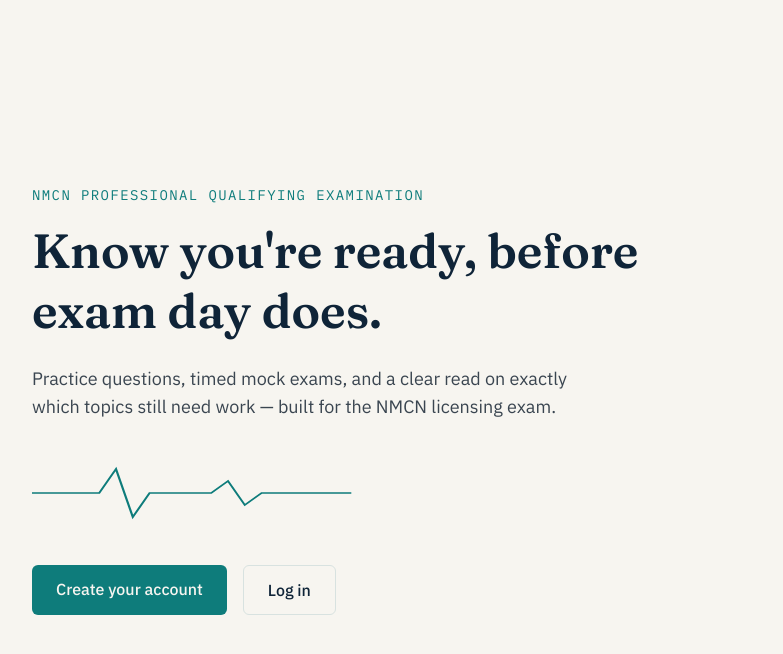
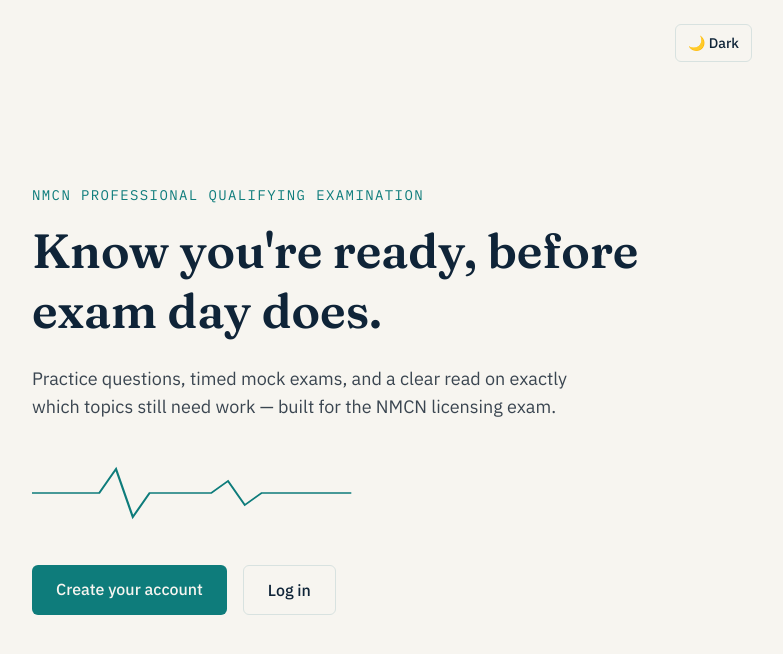
Before and after one commit to uchedavid50-oss/NMCN-platform, a Next.js app in the folder frontend/: page / in a window 1280 px wide. Shown: the top 654 px of the page, without its empty margins (248-1031 px from the left). Built offline with nearby package versions, Linux system fonts and the light colour scheme; no server answers.

Commit message:
Add dark mode (Module 21)

```diff
--- a/frontend/app/analytics/page.tsx
+++ b/frontend/app/analytics/page.tsx
@@ -104,7 +104,7 @@ export default function AnalyticsPage() {
         {studyPlanError && <p className="mt-3 text-sm text-pulse-coral">{studyPlanError}</p>}
 
         {studyPlan && (
-          <div className="mt-4 rounded-md border border-mist bg-white p-5">
+          <div className="mt-4 rounded-md border border-mist bg-card-bg p-5">
             {studyPlan.has_weak_topics && (
               <p className="mb-3 font-mono text-xs uppercase tracking-widest text-vital-teal">
                 Based on: {studyPlan.weak_topic_names.join(", ")}
--- a/frontend/app/dashboard/page.tsx
+++ b/frontend/app/dashboard/page.tsx
@@ -3,6 +3,7 @@
 import Link from "next/link";
 import { useAuth } from "@/lib/auth-context";
 import { useRequireAuth } from "@/lib/use-require-auth";
+import { ThemeToggle } from "@/components/ThemeToggle";
 
 export default function DashboardPage() {
   const { logout } = useAuth();
@@ -25,12 +26,15 @@ export default function DashboardPage() {
             Welcome back, {user.email}
           </h1>
         </div>
+        <div className="flex items-center gap-2">
+          <ThemeToggle />
           <button
             onClick={logout}
             className="rounded-md border border-mist px-4 py-2 text-sm font-medium text-ink-navy hover:border-pulse-coral hover:text-pulse-coral"
           >
             Log out
           </button>
+        </div>
       </div>
 
       <div className="mt-10 grid grid-cols-2 gap-4 font-mono text-sm">
--- a/frontend/app/flashcards/[topicId]/page.tsx
+++ b/frontend/app/flashcards/[topicId]/page.tsx
@@ -80,7 +80,7 @@ export default function FlashcardsPage() {
 
       <button
         onClick={() => setFlipped((f) => !f)}
-        className="mt-6 flex min-h-[280px] w-full flex-col items-center justify-center rounded-lg border border-mist bg-white px-8 py-10 text-center transition hover:border-vital-teal"
+        className="mt-6 flex min-h-[280px] w-full flex-col items-center justify-center rounded-lg border border-mist bg-card-bg px-8 py-10 text-center transition hover:border-vital-teal"
       >
         {!flipped ? (
           <p className="font-display text-2xl font-semibold text-ink-navy">{card.front}</p>
--- a/frontend/app/globals.css
+++ b/frontend/app/globals.css
@@ -4,11 +4,35 @@
 
 :root {
   --chart-line: #0e7c7b;
+
+  --color-ink-navy: #0f2438;
+  --color-chart-cream: #f7f5f0;
+  --color-vital-teal: #0e7c7b;
+  --color-pulse-coral: #e85d4e;
+  --color-graphite: #3a4550;
+  --color-mist: #d8e2e0;
+  --color-card-bg: #ffffff;
+}
+
+.dark {
+  --chart-line: #2fd9c7;
+
+  /* Headings/body text and background swap roles in dark mode — same tokens,
+     inverted meaning, so every page using them re-themes automatically
+     without touching each page's markup. */
+  --color-ink-navy: #f2f5f7;
+  --color-chart-cream: #0b1622;
+  --color-vital-teal: #2fd9c7;
+  --color-pulse-coral: #ff8a75;
+  --color-graphite: #b7c2c7;
+  --color-mist: #26333f;
+  --color-card-bg: #16212c;
 }
 
 body {
-  background-color: #f7f5f0;
-  color: #3a4550;
+  background-color: var(--color-chart-cream);
+  color: var(--color-graphite);
+  transition: background-color 0.2s ease, color 0.2s ease;
 }
 
 /* Signature element: a pulse-line trace used on the auth pages and, later,
--- a/frontend/app/layout.tsx
+++ b/frontend/app/layout.tsx
@@ -2,6 +2,7 @@ import type { Metadata } from "next";
 import { Fraunces, IBM_Plex_Sans, IBM_Plex_Mono } from "next/font/google";
 import "./globals.css";
 import { AuthProvider } from "@/lib/auth-context";
+import { ThemeProvider } from "@/lib/theme-context";
 
 const fraunces = Fraunces({
   subsets: ["latin"],
@@ -30,7 +31,9 @@ export default function RootLayout({ children }: { children: React.ReactNode })
   return (
     <html lang="en" className={`${fraunces.variable} ${plexSans.variable} ${plexMono.variable}`}>
       <body className="font-body min-h-screen bg-chart-cream text-graphite">
-        <AuthProvider>{children}</AuthProvider>
+        <ThemeProvider>
+          <AuthProvider>{children}</AuthProvider>
+        </ThemeProvider>
       </body>
     </html>
   );
--- a/frontend/app/mock/[topicId]/page.tsx
+++ b/frontend/app/mock/[topicId]/page.tsx
@@ -225,7 +225,7 @@ export default function MockExamPage() {
             className={`rounded-md border px-5 py-4 text-left font-body text-lg text-ink-navy transition ${
               option.id === selectedOptionId
                 ? "border-vital-teal bg-vital-teal/10"
-                : "border-mist hover:border-vital-teal hover:bg-white"
+                : "border-mist hover:border-vital-teal hover:bg-card-bg"
             }`}
           >
             {option.text}
--- a/frontend/app/page.tsx
+++ b/frontend/app/page.tsx
@@ -1,9 +1,14 @@
 import Link from "next/link";
 import { PulseTrace } from "@/components/PulseTrace";
+import { ThemeToggle } from "@/components/ThemeToggle";
 
 export default function Home() {
   return (
-    <main className="mx-auto flex min-h-screen max-w-3xl flex-col justify-center px-6 py-16">
+    <main className="relative mx-auto flex min-h-screen max-w-3xl flex-col justify-center px-6 py-16">
+      <div className="absolute right-6 top-6">
+        <ThemeToggle />
+      </div>
+
       <p className="font-mono text-sm uppercase tracking-widest text-vital-teal">
         NMCN Professional Qualifying Examination
       </p>
--- a/frontend/app/practice/[topicId]/page.tsx
+++ b/frontend/app/practice/[topicId]/page.tsx
@@ -165,7 +165,7 @@ export default function PracticePage() {
           const isCorrectOption = feedback && option.id === feedback.correct_option_id;
           const isWrongSelected = feedback && isSelected && !feedback.is_correct;
 
-          let stateClasses = "border-mist hover:border-vital-teal hover:bg-white";
+          let stateClasses = "border-mist hover:border-vital-teal hover:bg-card-bg";
           if (feedback) {
             if (isCorrectOption) {
               stateClasses = "border-vital-teal bg-vital-teal/10";
@@ -190,7 +190,7 @@ export default function PracticePage() {
       </div>
 
       {feedback && (
-        <div className="mt-6 rounded-md border border-mist bg-white p-5">
+        <div className="mt-6 rounded-md border border-mist bg-card-bg p-5">
           <p
             className={`font-mono text-sm font-medium uppercase tracking-widest ${
               feedback.is_correct ? "text-vital-teal" : "text-pulse-coral"
--- a/frontend/app/subjects/page.tsx
+++ b/frontend/app/subjects/page.tsx
@@ -46,7 +46,7 @@ export default function SubjectsPage() {
           <Link
             key={subject.id}
             href={`/subjects/${subject.id}`}
-            className="rounded-md border border-mist px-5 py-4 font-body text-lg text-ink-navy transition hover:border-vital-teal hover:bg-white"
+            className="rounded-md border border-mist px-5 py-4 font-body text-lg text-ink-navy transition hover:border-vital-teal hover:bg-card-bg"
           >
             {subject.name}
           </Link>
--- /dev/null
+++ b/frontend/components/ThemeToggle.tsx
@@ -0,0 +1,17 @@
+"use client";
+
+import { useTheme } from "@/lib/theme-context";
+
+export function ThemeToggle() {
+  const { theme, toggleTheme } = useTheme();
+
+  return (
+    <button
+      onClick={toggleTheme}
+      aria-label="Toggle dark mode"
+      className="rounded-md border border-mist px-3 py-2 text-sm font-medium text-ink-navy transition hover:border-vital-teal"
+    >
+      {theme === "light" ? "🌙 Dark" : "☀️ Light"}
+    </button>
+  );
+}
--- /dev/null
+++ b/frontend/lib/theme-context.tsx
@@ -0,0 +1,41 @@
+"use client";
+
+import { createContext, useContext, useEffect, useState, ReactNode } from "react";
+
+type Theme = "light" | "dark";
+
+interface ThemeContextValue {
+  theme: Theme;
+  toggleTheme: () => void;
+}
+
+const ThemeContext = createContext<ThemeContextValue | undefined>(undefined);
+
+const THEME_KEY = "nmcn_theme";
+
+export function ThemeProvider({ children }: { children: ReactNode }) {
+  const [theme, setTheme] = useState<Theme>("light");
+
+  useEffect(() => {
+    const stored = localStorage.getItem(THEME_KEY) as Theme | null;
+    const initial =
+      stored ?? (window.matchMedia("(prefers-color-scheme: dark)").matches ? "dark" : "light");
+    setTheme(initial);
+    document.documentElement.classList.toggle("dark", initial === "dark");
+  }, []);
+
+  function toggleTheme() {
+    const next = theme === "light" ? "dark" : "light";
+    setTheme(next);
+    localStorage.setItem(THEME_KEY, next);
+    document.documentElement.classList.toggle("dark", next === "dark");
+  }
+
+  return <ThemeContext.Provider value={{ theme, toggleTheme }}>{children}</ThemeContext.Provider>;
+}
+
+export function useTheme() {
+  const ctx = useContext(ThemeContext);
+  if (!ctx) throw new Error("useTheme must be used within ThemeProvider");
+  return ctx;
+}
--- a/frontend/tailwind.config.js
+++ b/frontend/tailwind.config.js
@@ -1,15 +1,17 @@
 /** @type {import('tailwindcss').Config} */
 module.exports = {
+  darkMode: "class",
   content: ["./app/**/*.{js,ts,jsx,tsx}", "./components/**/*.{js,ts,jsx,tsx}"],
   theme: {
     extend: {
       colors: {
-        "ink-navy": "#0F2438",
-        "chart-cream": "#F7F5F0",
-        "vital-teal": "#0E7C7B",
-        "pulse-coral": "#E85D4E",
-        graphite: "#3A4550",
-        mist: "#D8E2E0",
+        "ink-navy": "var(--color-ink-navy)",
+        "chart-cream": "var(--color-chart-cream)",
+        "vital-teal": "var(--color-vital-teal)",
+        "pulse-coral": "var(--color-pulse-coral)",
+        graphite: "var(--color-graphite)",
+        mist: "var(--color-mist)",
+        "card-bg": "var(--color-card-bg)",
       },
       fontFamily: {
         display: ["var(--font-fraunces)", "serif"],
```
Lines whose indentation alone changed are shown as unchanged.
